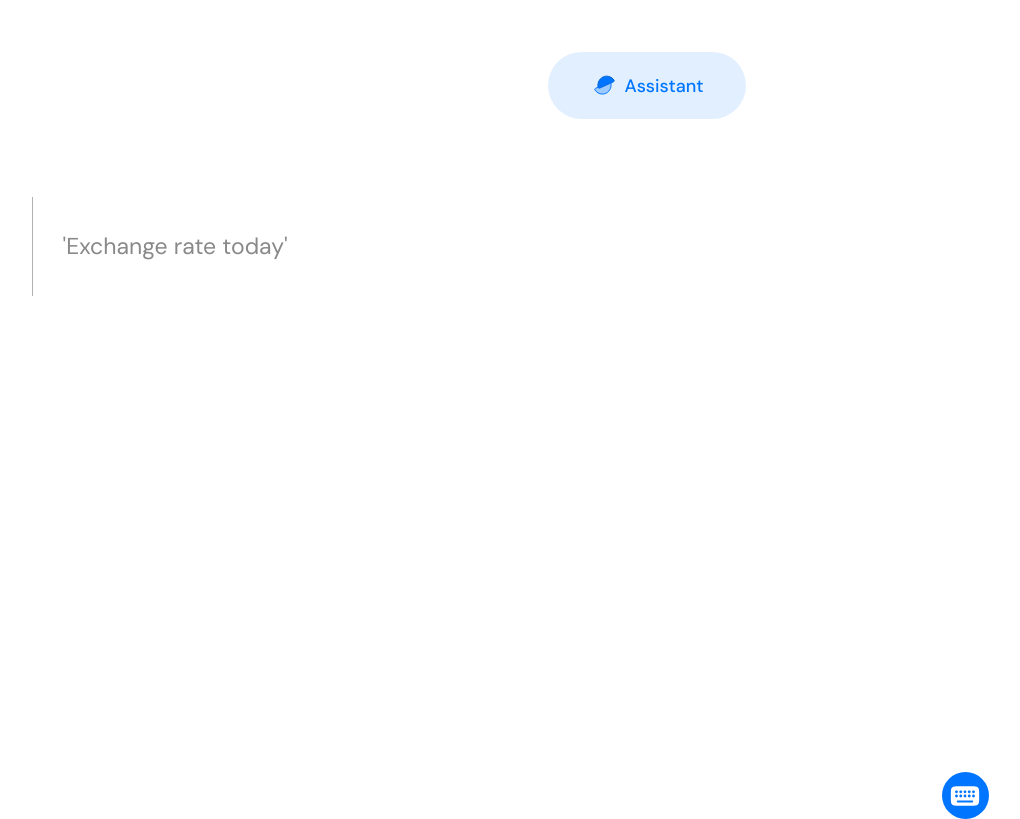
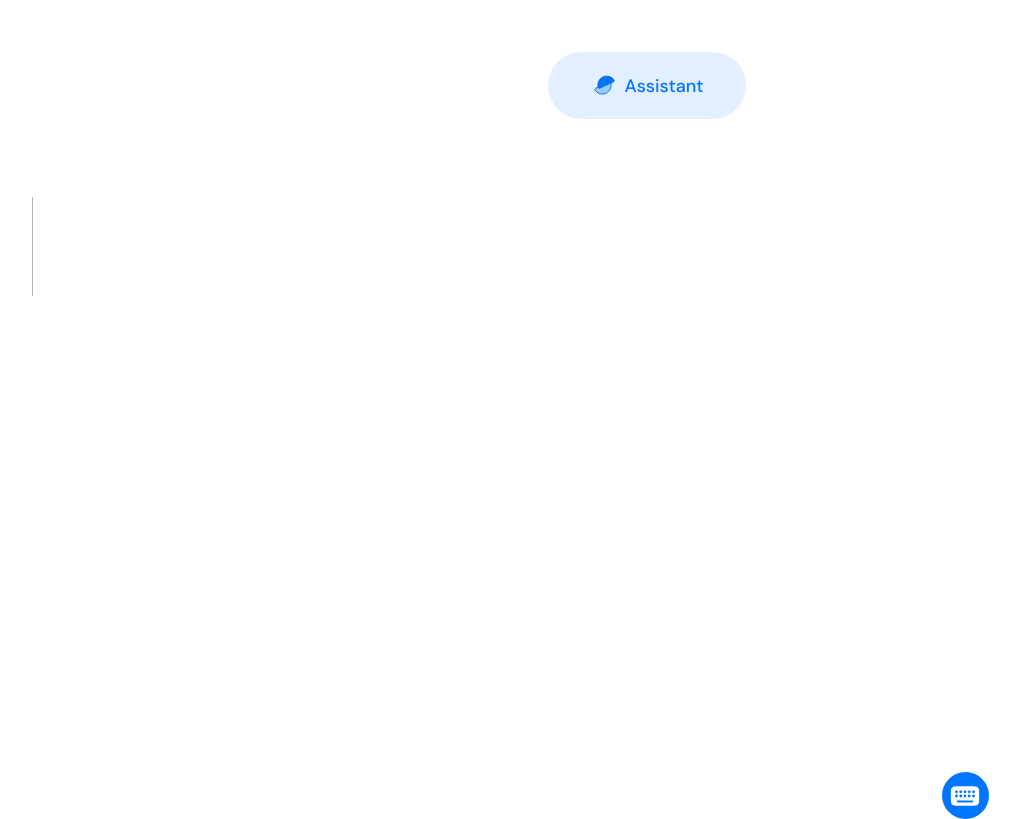
Before and after one commit to aidan-code/Finch, a React (Create React App) app: page /voice in a window 1280 px wide. Shown: the whole page, without its empty margins (14-1034 px from the left). Built offline with nearby package versions, Linux system fonts and the light colour scheme.

Commit message:
feat: Fix import of React and useState, useEffect, add useState and useEffect for placeholder state and update formatting and indentation

```diff
--- a/src/Components/voice/VoiceInput.js
+++ b/src/Components/voice/VoiceInput.js
@@ -1,15 +1,14 @@
-import React from "react";
-import "./VoiceInput.css"; // Import CSS file for styling
+import React, { useState, useEffect } from "react";
 import axios from "axios";
-import { useState, useEffect } from "react";
 import ResponseComponent from "./responseComponent";
 
 const voiceflowApiKey = "VF.DM.659966b38e056e0007a70011.1dVnphfYAFKc04Dl"; // Replace with your actual Voiceflow API key
 const userID = "user_123";
 
-export const VoiceInput = ({ placeholder, value, onChange }) => {
+const VoiceInput = ({ initialPlaceholder }) => {
   const [inputValue, setInputValue] = useState("");
   const [outputValue, setOutputValue] = useState("");
+  const [placeholder, setPlaceholder] = useState(initialPlaceholder);
 
   useEffect(() => {
     const recognition = new window.webkitSpeechRecognition();
@@ -20,6 +19,7 @@ export const VoiceInput = ({ placeholder, value, onChange }) => {
     recognition.onresult = async (event) => {
       const transcript = event.results[0][0].transcript;
       setInputValue(transcript);
+      setPlaceholder(""); // Clear placeholder when listening
 
       const response = await axios.post(
         `https://general-runtime.voiceflow.com/state/user/${userID}/interact`,
@@ -47,27 +47,28 @@ export const VoiceInput = ({ placeholder, value, onChange }) => {
       setOutputValue(message);
 
       setTimeout(() => {
-        const secondMessage =
-          response.data[2]?.payload?.message || "No response from Voiceflow";
-        setOutputValue(secondMessage);
-      }, 2000);
+        setInputValue(""); // Clear input after processing result
+        setPlaceholder(initialPlaceholder); // Restore placeholder after processing result
+        recognition.start(); // Continue listening
+      }, 500);
     };
 
-    recognition.start();
+    recognition.start(); // Start listening when component mounts
 
     return () => {
       recognition.stop();
     };
-  }, [userID, voiceflowApiKey]);
+  }, [initialPlaceholder]);
 
   return (
     <div>
       <div className="input-container">
         <input
-          type={"text"} // Specify input type (e.g., text, email, password)
-          placeholder={"'Exchange rate today'"} // Placeholder text for input field
-          value={inputValue} // Value of the input field
-          className="input-field" // CSS class for styling the input field
+          type="text"
+          placeholder={placeholder}
+          value={inputValue}
+          className="input-field"
+          readOnly // Make input field read-only to prevent manual input
         />
       </div>
       <ResponseComponent response={outputValue} />
```
